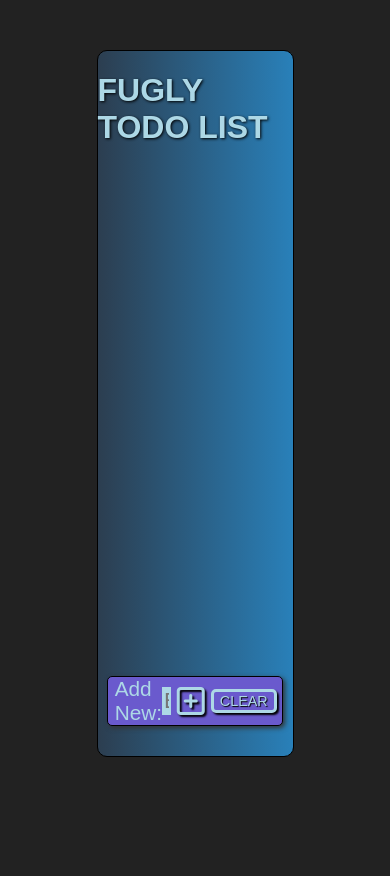
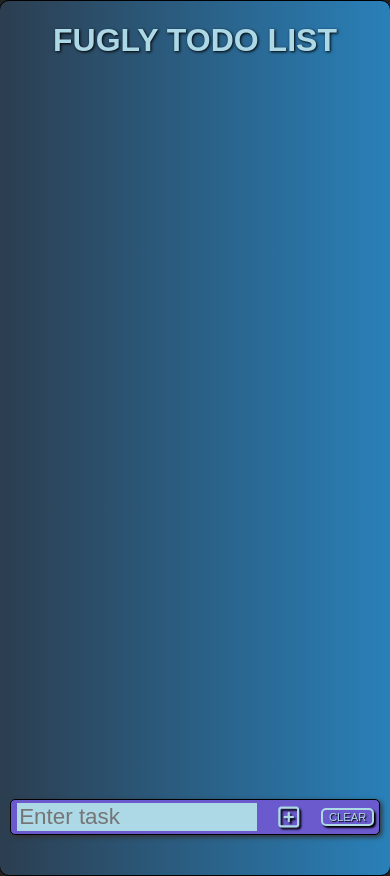
Before and after one commit to Chris-Hesterman/SimpleTodo, a React (Create React App) app: page / in a window 390 px wide. Before the commit the page ends 844 px from the top, so only its background shows below. Built offline with nearby package versions, Linux system fonts and the light colour scheme; the HTML template or start-up script is replaced by a standard one.

Commit message:
finished up css, responsiveness adjustments

```diff
--- a/src/NewTodoForm.css
+++ b/src/NewTodoForm.css
@@ -1,14 +1,21 @@
 .NewTodoForm {
-  display: flex;
+  -webkit-box-align: center;
+      -ms-flex-align: center;
+          align-items: center;
   background: slateblue;
-  justify-content: space-between;
-  align-items: center;
-  color: lightblue;
-  font-size: 1.5rem;
   border: 1px black solid;
   border-radius: 5px;
+  -webkit-box-shadow: 2px 2px 5px #333;
+          box-shadow: 2px 2px 5px #333;
+  color: lightblue;
+  display: -webkit-box;
+  display: -ms-flexbox;
+  display: flex;
+  font-size: 1.5rem;
+  -webkit-box-pack: justify;
+      -ms-flex-pack: justify;
+          justify-content: space-between;
   padding-left: .4rem;
-  box-shadow: 2px 2px 5px #333;
 }
 
 .NewTodoForm-container {
@@ -16,46 +23,54 @@
 }
 
 .NewTodoForm-submit {
+  -webkit-box-align: center;
+      -ms-flex-align: center;
+          align-items: center;
   background: none;
   border: none;
   outline: none;
-  align-items: center;
 }
 
 .NewTodoForm input {
+  background: lightblue;
   border: none;
-  background: lightblue;
   font-size: 1.4rem;
   outline: none;
   width: 50%;
 }
 
 .NewTodoForm i {
+  color: lightblue;
   font-size: 2rem;
-  color: lightblue;
   text-shadow: 2px 2px 2px black;
 }
 
 .NewTodoForm i:active {
   text-shadow: none;
-  transform: translate(2px, 2px);
+  -webkit-transform: translate(2px, 2px);
+      -ms-transform: translate(2px, 2px);
+          transform: translate(2px, 2px);
 }
 
 .clearTodoList {
-  font-size: .9rem;
   background: slateblue;
   color: lightblue;
   border: 3px solid lightblue;
   border-radius: 5px;
-  text-shadow: 1px 1px 1px black;
-  box-shadow: 2px 2px 2px black;
+  -webkit-box-shadow: 2px 2px 2px black;
+          box-shadow: 2px 2px 2px black;
+  font-size: .9rem;
   margin: 0 5px 0 0;
   outline: none;
+  text-shadow: 1px 1px 1px black;
 }
 
 .clearTodoList:active {
-  box-shadow: none;
-  transform: translate(2px, 2px);
+  -webkit-box-shadow: none;
+          box-shadow: none;
+  -webkit-transform: translate(2px, 2px);
+      -ms-transform: translate(2px, 2px);
+          transform: translate(2px, 2px);
 }
 
 @media (max-width: 1320px) {
@@ -66,3 +81,27 @@
     font-size: 1.3rem;
   }
 }
+
+@media (max-width: 548px) {
+  .NewTodoForm-container {
+    padding-bottom: 10px;
+    width: 95vw;
+  }
+  .NewTodoForm {
+    padding-bottom: 3px;
+    padding-top: 3px;
+  }
+  .NewTodoForm label {
+    display: none;
+  }
+  .NewTodoForm input {
+    width: 65%;
+  }
+  .NewTodoForm i {
+    font-size: 1.5rem;
+  }
+  .clearTodoList {
+    border: 2px solid lightblue;
+    font-size: .7rem;
+  }
+}
--- a/src/Todo.css
+++ b/src/Todo.css
@@ -1,30 +1,43 @@
 .Todo {
+  -webkit-box-align: center;
+      -ms-flex-align: center;
+          align-items: center;
+  background: slateblue;
+  border: 1px solid black;
+  border-radius: 5px;
+  -webkit-box-shadow: 2px 2px 5px #333;
+          box-shadow: 2px 2px 5px #333;
+  color: lightblue;
+  display: -webkit-box;
+  display: -ms-flexbox;
   display: flex;
-  align-items: center;
-  justify-content: space-between;
   height: 50px;
+  -webkit-box-pack: justify;
+      -ms-flex-pack: justify;
+          justify-content: space-between;
   margin-bottom: 10px;
-  border: 1px solid black;
-  color: lightblue;
-  background: slateblue;
-  box-shadow: 2px 2px 5px #333;
-  border-radius: 5px;
   padding: 0 1rem;
 }
 
 .Todo-btns {
+  -webkit-box-align: center;
+      -ms-flex-align: center;
+          align-items: center;
+  display: -webkit-box;
+  display: -ms-flexbox;
   display: flex;
-  justify-content: space-around;
-  align-items: center;
+  -ms-flex-pack: distribute;
+      justify-content: space-around;
+  margin-right: 5px;
   width: 20%;
+}
 
-}
 .Todo-remove,
 .Todo-edit,
 .Todo-complete {
   color: lightblue;
   font-size: 2rem;
-  margin-left: 3px;
+  margin-left: 10px;
 }
 
 .Todo-done {
@@ -32,16 +45,23 @@
 }
 
 .Todo-editForm {
+  -webkit-box-align: center;
+      -ms-flex-align: center;
+          align-items: center;
+  background: slateblue;
+  border: 1px solid black;
+  border-radius: 5px;
+  -webkit-box-shadow: 2px 2px 5px #333;
+          box-shadow: 2px 2px 5px #333;
+  color: lightgreen;
+  display: -webkit-box;
+  display: -ms-flexbox;
   display: flex;
-  align-items: center;
-  justify-content: space-between;
   height: 50px;
+  -webkit-box-pack: justify;
+      -ms-flex-pack: justify;
+          justify-content: space-between;
   margin-bottom: 10px;
-  border: 1px solid black;
-  color: lightgreen;
-  background: slateblue;
-  box-shadow: 2px 2px 5px #333;
-  border-radius: 5px;
   padding: 0 1rem;
 }
 
@@ -51,23 +71,48 @@
 }
 
 .Todo-editForm input {
-  width: 50%;
-  font-size: 2rem;
   background: lightblue;
   border: none;
+  font-size: 2rem;
+  width: 50%;
 }
 
 .Todo-editForm button {
+
+  border: 3px solid lightblue;
+  background: slateblue;
+  border-radius: 5px;
+  color: lightblue;
+  font-size: 1.75rem;
   outline: none;
-  background: slateblue;
-  color: lightblue;
-  border: 3px solid lightblue;
-  border-radius: 5px;
-  font-size: 1.75rem;
 }
 
-@media (max-width: 1024px) {
+@media (max-width: 1023px) {
   .Todo h1 {
     font-size: 1.5em;
   }
+  .Todo-remove,
+  .Todo-edit,
+  .Todo-complete {
+    font-size: 1.75rem;
+    margin-left: 15px;
+  }
+  .Todo-btns {
+    margin-right: 15px;
+  }
 }
+
+@media (max-width: 548px) {
+  .Todo {
+    padding: 0 .5rem;
+  }
+  .Todo-remove,
+  .Todo-edit,
+  .Todo-complete {
+    font-size: 1.6rem;
+    margin-left: 5px;
+  }
+  .Todo-btns {
+    margin-right: 1rem;
+  }
+}
--- a/src/TodoList.css
+++ b/src/TodoList.css
@@ -1,18 +1,28 @@
 .TodoList {
-  display: flex;
-  flex-direction: column;
-  font-family: sans-serif;
-  align-items: center;
-  justify-content: space-between;
-  padding-bottom: 30px;
-  min-height: 80vh;
-  margin-top: 50px;
-  width: 50vw;
-  background: #2980b9;  /* fallback for old browsers */
-  background: -webkit-linear-gradient(to right, #2c3e50, #2980b9);  /* Chrome 10-25, Safari 5.1-6 */
+  -webkit-box-align: center;
+      -ms-flex-align: center;
+          align-items: center;
+  background: #2980b9;  /* fallback for old browsers */  /* Chrome 10-25, Safari 5.1-6 */
+  background: -webkit-gradient(linear, left top, right top, from(#2c3e50), to(#2980b9));
+  background: -o-linear-gradient(left, #2c3e50, #2980b9);
   background: linear-gradient(to right, #2c3e50, #2980b9); /* W3C, IE 10+/ Edge, Firefox 16+, Chrome 26+, Opera 12+, Safari 7+ */
   border: 1px solid black;
   border-radius: 10px;
+  display: -webkit-box;
+  display: -ms-flexbox;
+  display: flex;
+  -webkit-box-orient: vertical;
+  -webkit-box-direction: normal;
+      -ms-flex-direction: column;
+          flex-direction: column;
+  font-family: sans-serif;
+  -webkit-box-pack: justify;
+      -ms-flex-pack: justify;
+          justify-content: space-between;
+  min-height: 80vh;
+  margin-top: 50px;
+  padding-bottom: 30px;
+  width: 50vw;
 }
 
 .TodoList h1 {
@@ -21,13 +31,37 @@
 }
 
 .TodoList-list {
+  list-style-type: none;
   padding: 0;
   width: 80%;
-  list-style-type: none;
 }
 
 @media (max-width: 1320px) {
+  .TodoList {
+    width: 70vw;
+  }
   .TodoList-list {
     width: 90%;
   }
 }
+
+@media (max-width: 762px) {
+  .TodoList {
+    width: 90vw;
+  }
+  .TodoList-list {
+    width: 90%;
+  }
+}
+
+@media (max-width: 548px) {
+  .TodoList {
+    height: 100vh;
+    margin-top: 0;
+    width: 100vw;
+
+  }
+  .TodoList-list {
+    width: 95%;
+  }
+}
--- a/src/index.css
+++ b/src/index.css
@@ -1,8 +1,15 @@
 
 body {
+  -webkit-box-align: center;
+      -ms-flex-align: center;
+          align-items: center;
+  display: -webkit-box;
+  display: -ms-flexbox;
+  display: flex;
+  -webkit-box-orient: vertical;
+  -webkit-box-direction: normal;
+      -ms-flex-direction: column;
+          flex-direction: column;
   height: 100vh;
-  display: flex;
-  flex-direction: column;
-  align-items: center;
   margin: 0;
 }
```
